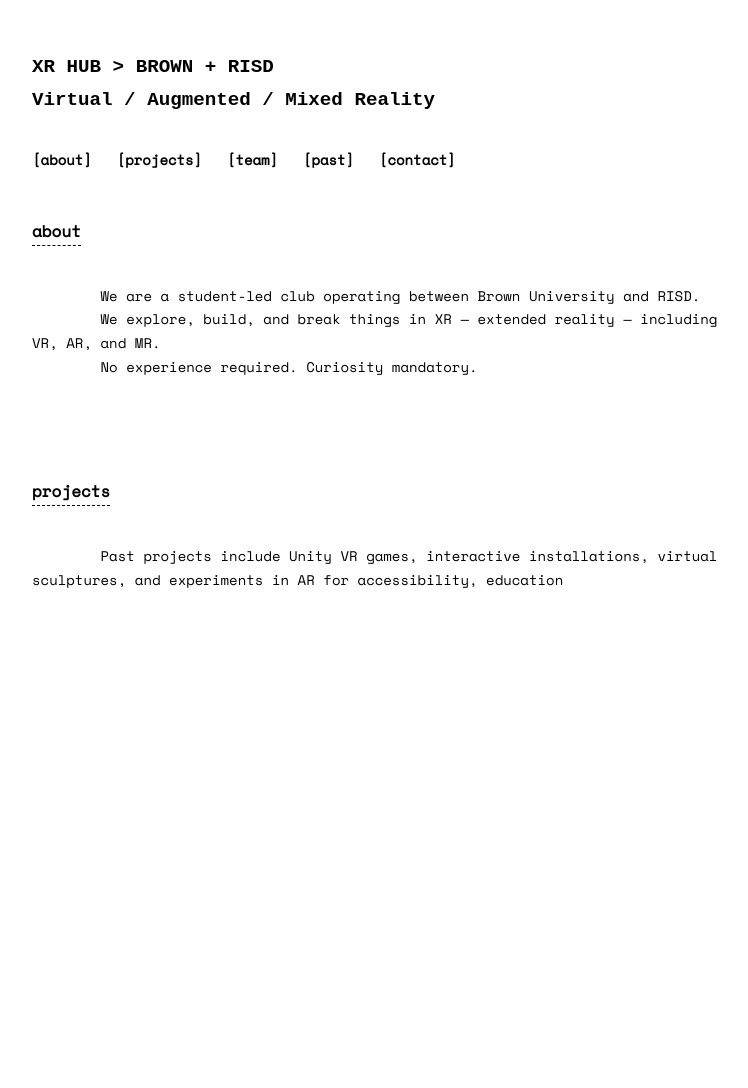
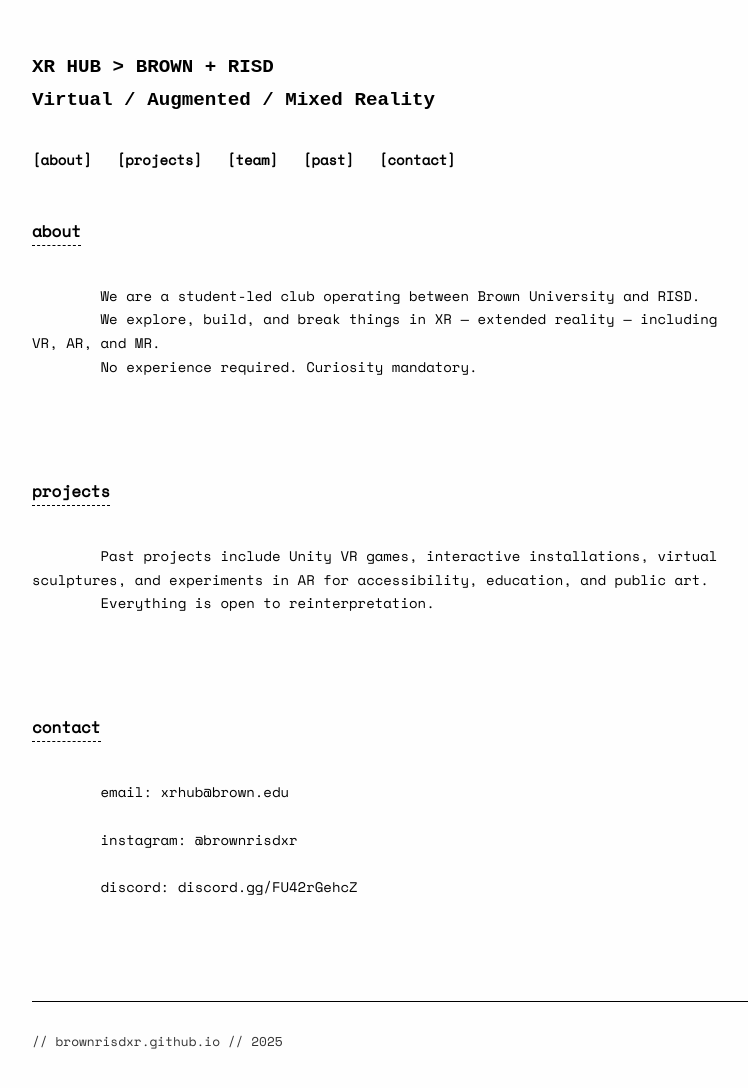
Before and after one commit to brownrisdxr/brownrisdxr.github.io, a plain HTML site: page index.html in a window 1280 px wide. Shown: the whole page, without its empty margins (0-748 px from the left). Before the commit the page ends 800 px from the top, so only its background shows below. Drawn offline with nearby package versions, Linux system fonts and the light colour scheme.

Commit message:
Update index.html

```diff
--- a/index.html
+++ b/index.html
@@ -35,4 +35,24 @@
     <section id="projects">
       <h2>projects</h2>
       <p>
-        Past projects include Unity VR games, interactive installations, virtual sculptures, and experiments in AR for accessibility, education
+        Past projects include Unity VR games, interactive installations, virtual sculptures, and experiments in AR for accessibility, education, and public art.
+        Everything is open to reinterpretation.
+      </p>
+    </section>
+
+    <section id="contact">
+      <h2>contact</h2>
+      <p>
+        email: xrhub@brown.edu<br/>
+        instagram: @brownrisdxr<br/>
+        discord: discord.gg/FU42rGehcZ
+      </p>
+    </section>
+  </main>
+
+  <footer>
+    <p>// brownrisdxr.github.io // 2025</p>
+  </footer>
+
+</body>
+</html>
```
